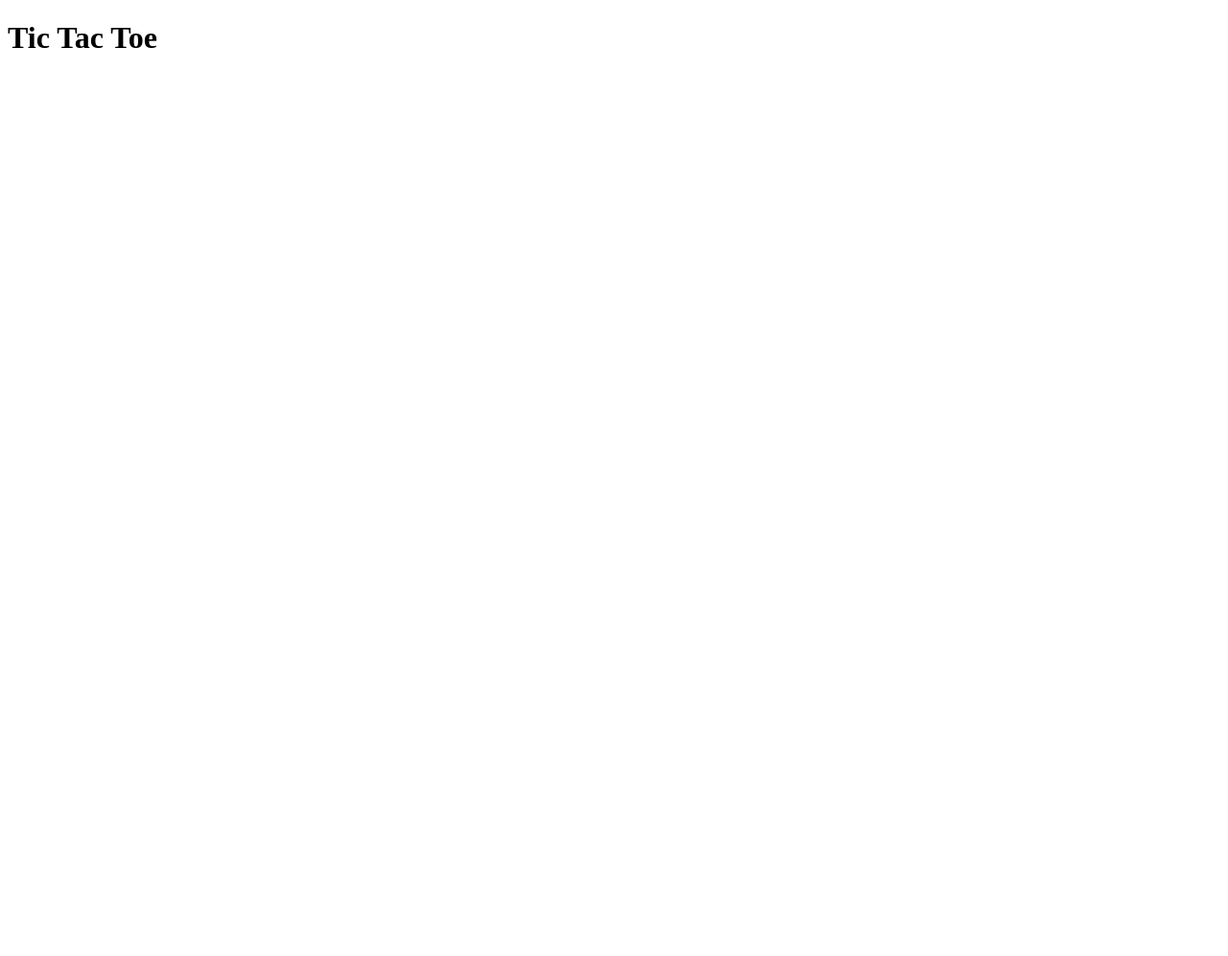
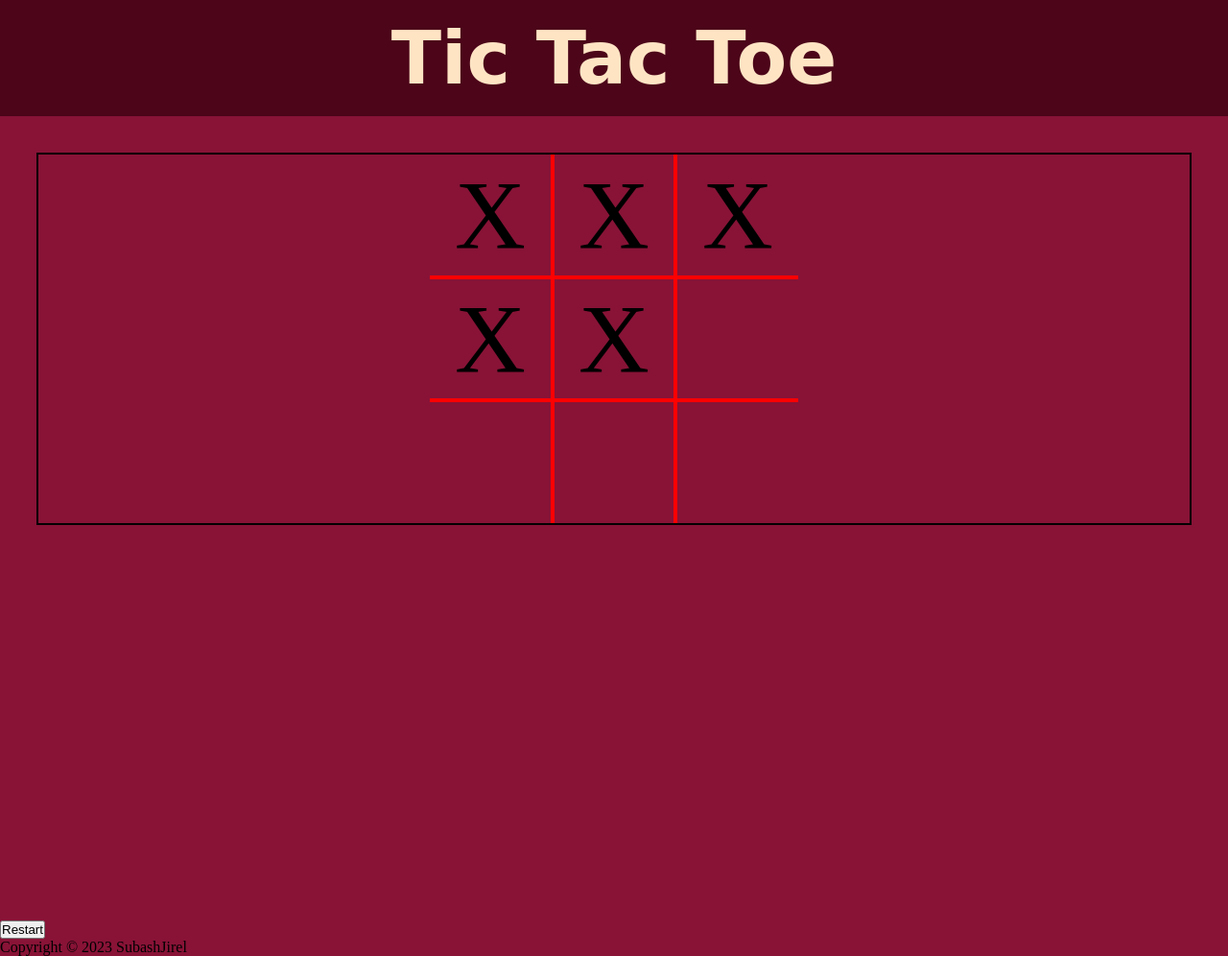
Before and after one commit to SubashJirel/Tic-Tac-Toe, a plain HTML site: page index.html in a window 1280 px wide. Shown: the whole page at 96% size. Before the commit the page ends 800 px from the top, so only its background shows below. Drawn offline with Linux system fonts and the light colour scheme; a web font is replaced by a local one.

Commit message:
initial structure, made the gamebox and added style

```diff
--- a/index.html
+++ b/index.html
@@ -2,12 +2,39 @@
 <html lang="en">
   <head>
     <link rel="stylesheet" href="./styles.css" />
+    <link rel="preconnect" href="https://fonts.googleapis.com" />
+    <link rel="preconnect" href="https://fonts.gstatic.com" crossorigin />
+    <link
+      href="https://fonts.googleapis.com/css2?family=Open+Sans&family=Tilt+Prism&display=swap"
+      rel="stylesheet"
+    />
     <meta charset="UTF-8" />
     <meta name="viewport" content="width=device-width, initial-scale=1.0" />
-    <title>Document</title>
+    <title>Tic Tac Toe</title>
   </head>
   <body>
-    <h1>Tic Tac Toe</h1>
+    <header><h1>Tic Tac Toe</h1></header>
+    <div class="main">
+      <div class="message"></div>
+      <div class="gameBoard">
+        <div class="box bl0 bt0"><span class="boxText">X</span></div>
+        <div class="box bt0"><span class="boxText">X</span></div>
+        <div class="box br0 bt0"><span class="boxText">X</span></div>
+        <div class="box bl0"><span class="boxText">X</span></div>
+        <div class="box"><span class="boxText">X</span></div>
+        <div class="box br0"><span class="boxText"></span></div>
+        <div class="box bl0 bb0"><span class="boxText"></span></div>
+        <div class="box bb0"><span class="boxText"></span></div>
+        <div class="box bb0 br0"><span class="boxText"></span></div>
+      </div>
+    </div>
+    <div class="gameinfo">
+      <button>Restart</button>
+    </div>
+    <footer>
+      <p>Copyright © 2023 SubashJirel</p>
+    </footer>
+
+    <script src="./script.js"></script>
   </body>
-  <script src="./script.js"></script>
 </html>
--- a/styles.css
+++ b/styles.css
@@ -0,0 +1,62 @@
+* {
+  padding: 0;
+  margin: 0;
+}
+html,
+body {
+  height: 100%;
+  background-color: #881337;
+}
+.main {
+  height: 100%;
+}
+header {
+  background-color: #4c0519;
+  color: bisque;
+  text-align: center;
+  padding: 16px;
+  font-family: 'Open Sans', sans-serif;
+  font-family: 'Tilt Prism', cursive;
+  font-size: 3vw;
+}
+.gameBoard {
+  border: 2px solid black;
+  /* height: 500px; */
+  margin: 3%;
+  display: grid;
+  grid-template-columns: repeat(3, 10vw);
+  grid-template-rows: repeat(3, 10vw);
+  justify-content: center;
+
+  background-color: #881337;
+}
+.gameBoard > div {
+  /* height: 60px;
+  width: 60px; */
+  border: 2px solid red;
+  font-size: 8vw;
+  cursor: pointer;
+
+  display: flex;
+  justify-content: center;
+  align-items: center;
+  padding: 20px;
+}
+.gameBoard > div:hover {
+  background-color: #a09799;
+}
+
+/* utility classes */
+
+.br0 {
+  border-right: 0 !important; /*because there was higher specifity value above so i had to use !important*/
+}
+.bl0 {
+  border-left: 0 !important;
+}
+.bt0 {
+  border-top: 0 !important;
+}
+.bb0 {
+  border-bottom: 0 !important;
+}
```
